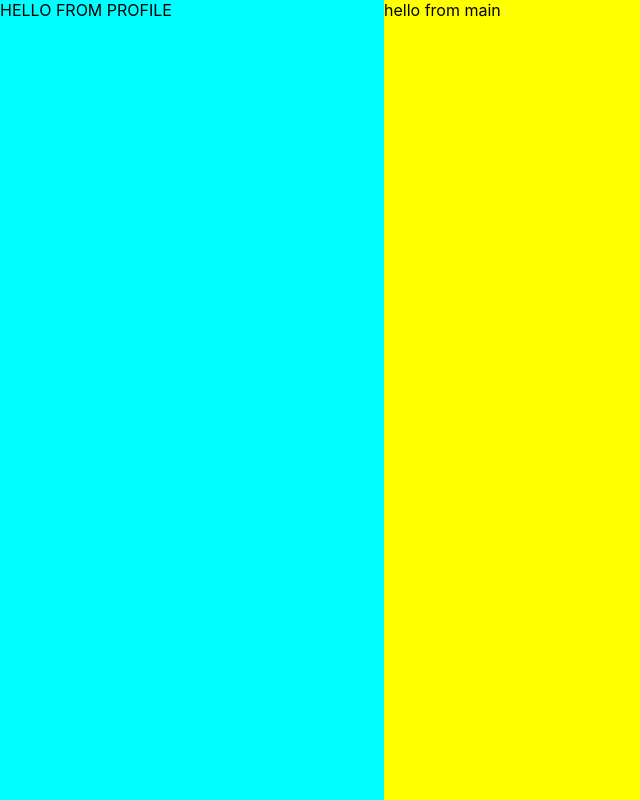
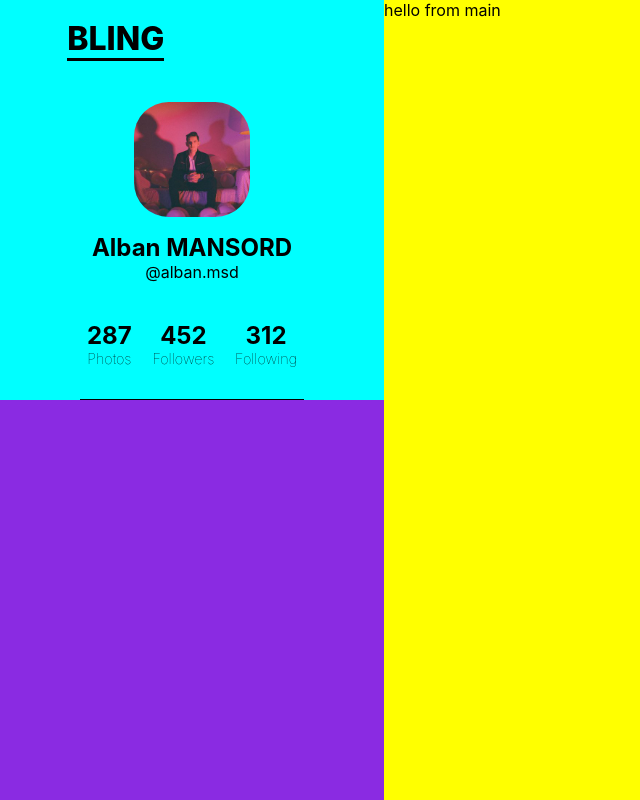
Before and after one commit to alban44980/Bling-app, a Next.js app in the folder bling-app/: page / in a window 1280 px wide. Shown: the whole page, without its empty margins (0-640 px from the left). Built offline with nearby package versions, Linux system fonts and the light colour scheme.

Commit message:
userData section with profile picture

```diff
--- a/bling-app/components/Profile.jsx
+++ b/bling-app/components/Profile.jsx
@@ -1,7 +1,17 @@
 import styles from '../styles/Profile.module.css';
+import User from './Profile/User';
+import Navigation from './Profile/Navigation';
 
 function Profile() {
-  return <div className={styles.container}>HELLO FROM PROFILE</div>;
+  return (
+    <div className={styles.container}>
+      <div className={styles.header}>
+        <h1>BLING</h1>
+      </div>
+      <User />
+      <Navigation />
+    </div>
+  );
 }
 
 export default Profile;
--- /dev/null
+++ b/bling-app/components/Profile/Navigation.jsx
@@ -0,0 +1,7 @@
+import styles from '../../styles/Profile/Navigation.module.css';
+
+function Navigation() {
+  return <div className={styles.container}></div>;
+}
+
+export default Navigation;
--- /dev/null
+++ b/bling-app/components/Profile/User.jsx
@@ -0,0 +1,31 @@
+import styles from '../../styles/Profile/User.module.css';
+
+function User() {
+  return (
+    <div className={styles.container}>
+      <div className={styles.userContainer}>
+        <img src="profile_pic.jpeg" alt="Profile picture" />
+        <div className={styles.credentials}>
+          <h2>Alban MANSORD</h2>
+          <p>@alban.msd</p>
+        </div>
+      </div>
+      <div className={styles.userData}>
+        <div className={styles.dataItem}>
+          <h2>287</h2>
+          <p>Photos</p>
+        </div>
+        <div className={styles.dataItem}>
+          <h2>452</h2>
+          <p>Followers</p>
+        </div>
+        <div className={styles.dataItem}>
+          <h2>312</h2>
+          <p>Following</p>
+        </div>
+      </div>
+    </div>
+  );
+}
+
+export default User;
--- a/bling-app/styles/Profile.module.css
+++ b/bling-app/styles/Profile.module.css
@@ -4,3 +4,17 @@
   width: 30%;
   background-color: aqua;
 }
+
+.header {
+  display: flex;
+  align-items: center;
+  padding: 0.2rem;
+  height: 10%;
+}
+
+.header h1 {
+  font-size: 4vh;
+  font-weight: 800;
+  margin-left: 8vh;
+  border-bottom: 3px solid black;
+}
--- /dev/null
+++ b/bling-app/styles/Profile/Navigation.module.css
@@ -0,0 +1,4 @@
+.container {
+  flex: 1;
+  background-color: blueviolet;
+}
--- /dev/null
+++ b/bling-app/styles/Profile/User.module.css
@@ -0,0 +1,65 @@
+.container {
+  /* background-color: yellow; */
+  height: 40%;
+  display: flex;
+  flex-direction: column;
+}
+
+.userContainer {
+  /* background-color: red; */
+  height: 65%;
+  display: flex;
+  flex-direction: column;
+  justify-content: center;
+  align-items: center;
+}
+
+.userContainer img {
+  width: 30%;
+  border-radius: 30%;
+}
+
+.credentials {
+  max-height: 20%;
+  display: flex;
+  flex-direction: column;
+  justify-content: center;
+  align-items: center;
+  margin-top: 1vh;
+}
+
+.credentials h2 {
+  font-size: 3vh;
+  margin-top: 3vh;
+}
+
+.credentials p {
+  font-size: 2vh;
+}
+
+.userData {
+  /* background-color: aquamarine; */
+  display: flex;
+  align-items: center;
+  justify-content: center;
+  flex: 1;
+  margin: 0 10vh;
+  border-bottom: 1px solid black;
+}
+
+.dataItem {
+  display: flex;
+  flex-direction: column;
+  align-items: center;
+  justify-content: center;
+  margin: 1.3vh;
+}
+
+.dataItem h2 {
+  font-size: 3vh;
+}
+
+.dataItem p {
+  font-size: 1.8vh;
+  font-weight: lighter;
+}
--- a/bling-app/styles/globals.css
+++ b/bling-app/styles/globals.css
@@ -13,6 +13,8 @@ a {
 
 * {
   box-sizing: border-box;
+  margin: 0;
+  padding: 0;
 }
 
 :root {
```
